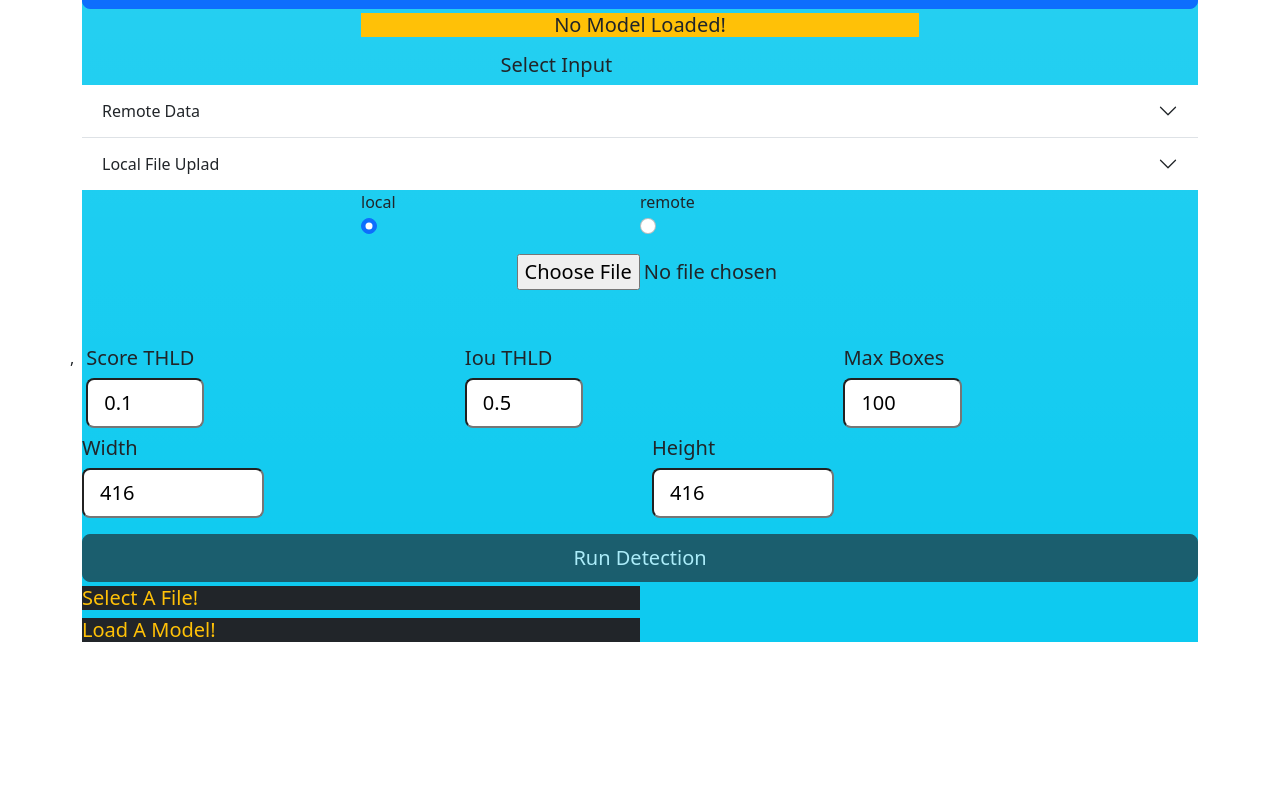
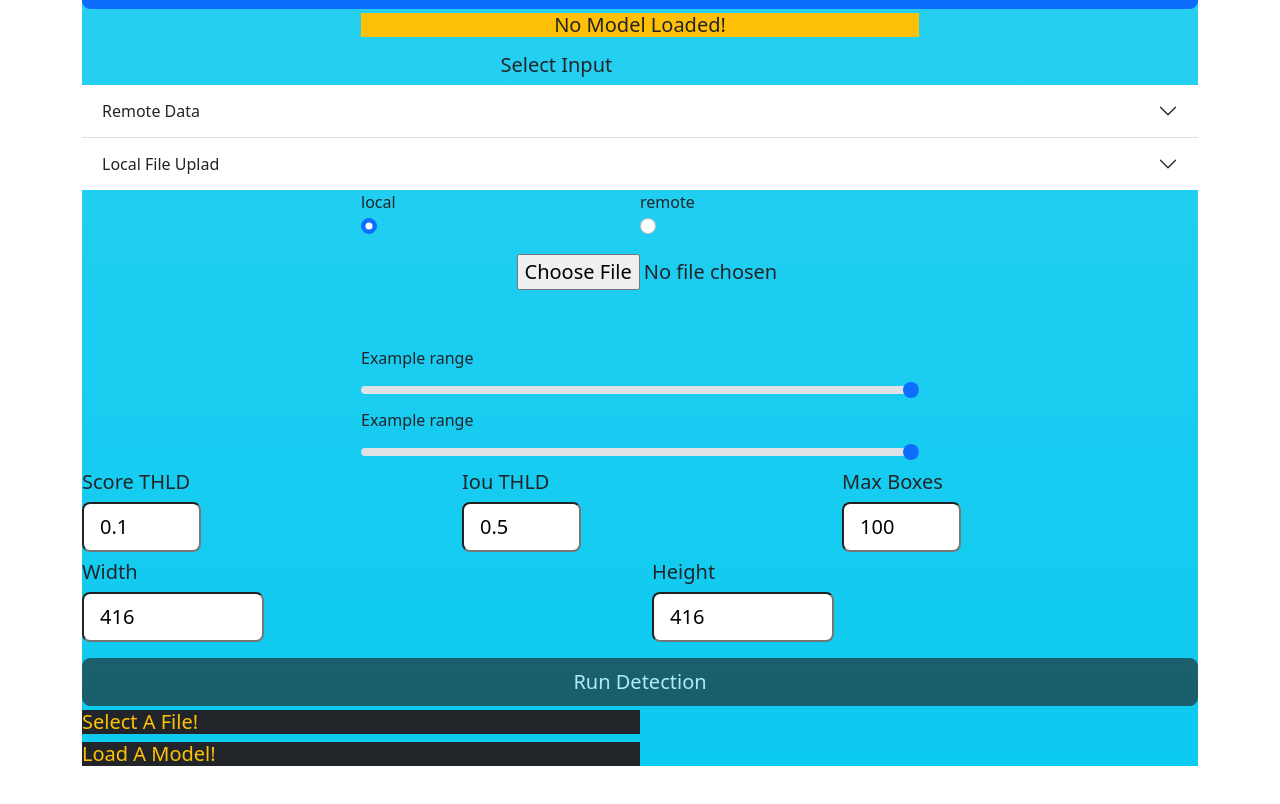
Before and after one commit to ronen-halevy/yolov3-tfjs-gui, a React (Create React App) app: page / in a window 1280 px wide. Shown: the part 693-1497 px from the top of the page. Built offline with nearby package versions, Linux system fonts and the light colour scheme; what @tensorflow/tfjs would draw is missing.

Commit message:
add ranges

```diff
--- a/src/YoloV3.js
+++ b/src/YoloV3.js
@@ -406,7 +406,7 @@ export const YoloV3 = () => {
               type='button'
               data-bs-toggle='collapse'
               data-bs-target='#flush-collapseOne'
-              aria-expanded='true'
+              aria-expanded='false'
               aria-controls='flush-collapseOne'
               onChange={onChangeDataSource2}
 
@@ -453,7 +453,7 @@ export const YoloV3 = () => {
               type='button'
               data-bs-toggle='collapse'
               data-bs-target='#flush-collapseTwo'
-              aria-expanded='true'
+              aria-expanded='false'
               aria-controls='flush-collapseTwo'
             >
               Local File Uplad
@@ -763,8 +763,35 @@ export const YoloV3 = () => {
             </div>
           </div>
           <div className='mb-3'>
+            <div className='col-6 mx-auto'>
+              <label for='customRange3' className='form-label'>
+                Example range
+              </label>
+              <input
+                type='range'
+                className='form-range'
+                min='0'
+                max='1'
+                step='0.01'
+                // value='0'
+                id='customRange3'
+              />
+            </div>
+            <div className='col-6 mx-auto'>
+              <label for='customRange3' className='form-label'>
+                Example range
+              </label>
+              <input
+                type='range'
+                className='form-range'
+                min='0'
+                max='1'
+                step='0.01'
+                id='customRange3'
+              />
+            </div>
+
             <div className='row mb-2 nmsAttribs'>
-              ,
               <div className='col'>
                 <InputNumber
                   name='Score THLD'
```
